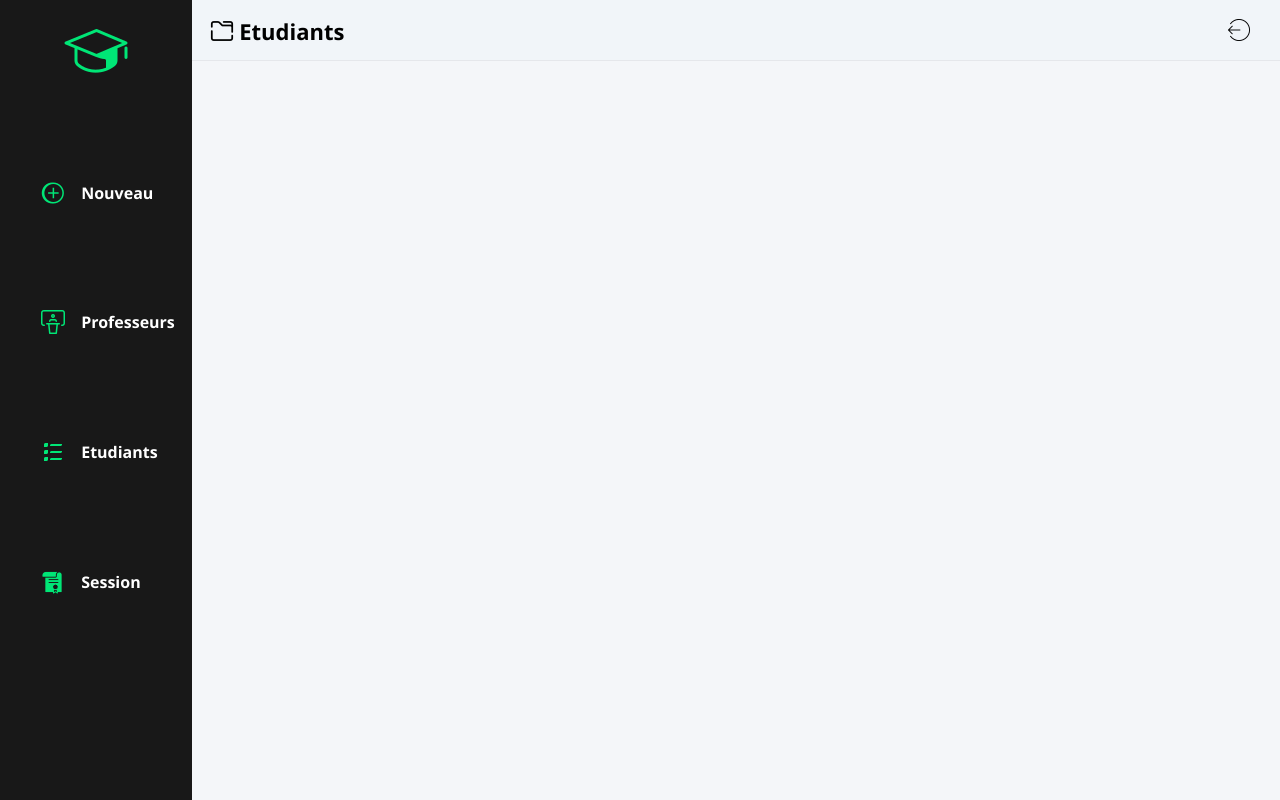
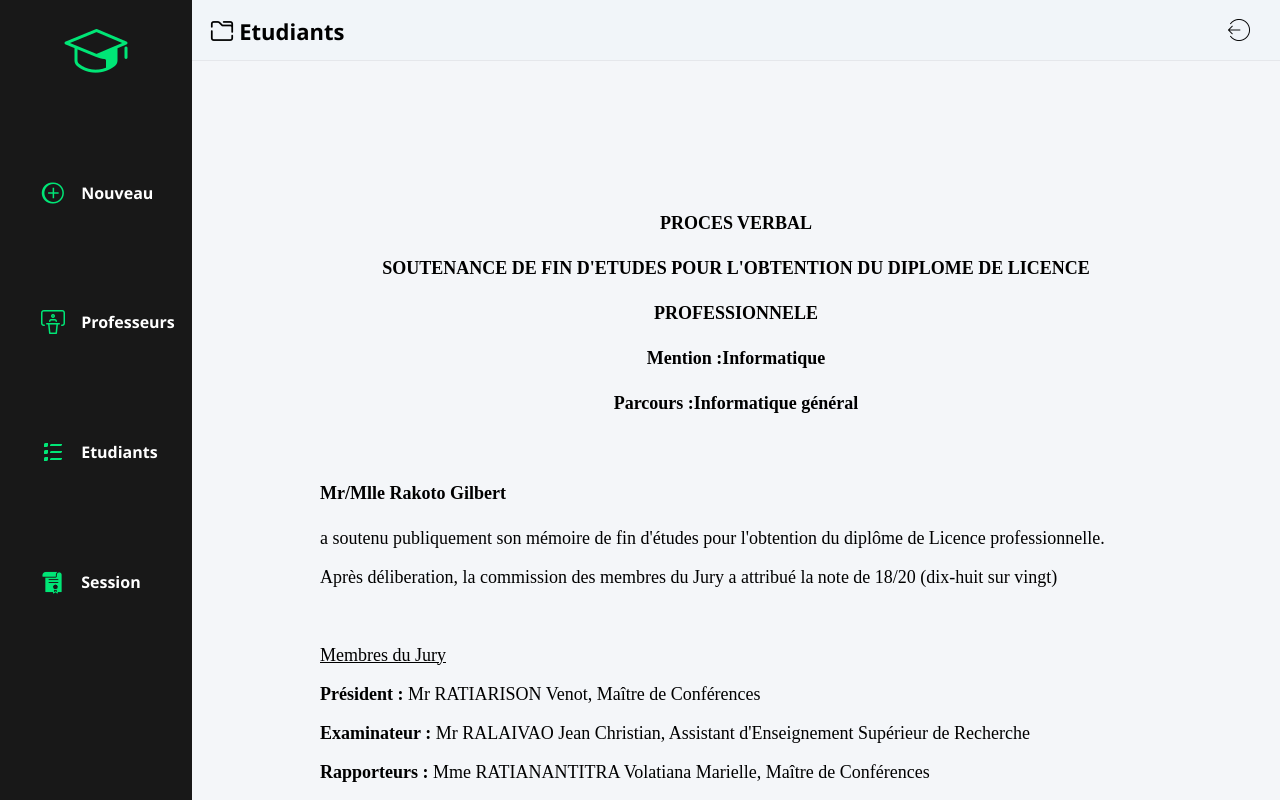
Before and after one commit to Ratsi0ry/gestion-de-soutenance, a Vue app: page /pagePdf in a window 1280 px wide. Shown: the top 800 px of the page. Built offline with nearby package versions, Linux system fonts and the light colour scheme.

Commit message:
ui procès verbal finie

```diff
--- a/package.json
+++ b/package.json
@@ -10,6 +10,7 @@
   },
   "dependencies": {
     "chart.js": "^4.5.1",
+    "html2pdf.js": "^0.14.0",
     "vue": "^3.5.32",
     "vue-chartjs": "^5.3.3",
     "vue-router": "^4.6.4"
--- a/src/components/NewProf.vue
+++ b/src/components/NewProf.vue
@@ -20,7 +20,7 @@
                     <option value="Mme">Mme</option>
                 </select>
             </div>
-        </div><br>
+            </div><br>
 
             <label for="name">Nom :</label><br>
             <input type="text" id="name" required><br><br>
@@ -39,7 +39,7 @@
             </select><br><br>
 
             <div class="ok">
-                <button type="reset" class="btnReset"><img src="/src/assets/icons8-rendez-vous-périodique-24.png" alt=""></button>
+                <button type="reset" class="btnReset"><img src="/src/assets/icons8-rendez-vous-périodique-24-black.png" alt=""></button>
                 <button type="submit" class="btnSubmit">Valider</button>
             </div>
         </div>
--- a/src/components/NewSdt.vue
+++ b/src/components/NewSdt.vue
@@ -41,7 +41,7 @@
             <input type="email" id="email" required><br><br><br>
 
             <div class="ok">
-                <button type="reset" class="btnReset"><img src="/src/assets/icons8-rendez-vous-périodique-24.png" alt=""></button>
+                <button type="reset" class="btnReset"><img src="/src/assets/icons8-rendez-vous-périodique-24-black.png" alt=""></button>
                 <button type="submit" class="btnSubmit">Valider</button>
             </div>
         </div>
--- /dev/null
+++ b/src/components/PagePdf.vue
@@ -0,0 +1,50 @@
+<template>
+    <div class="element">
+        <div class="contain">
+
+            <h4 class="putCenter">PROCES VERBAL</h4>
+            <h4 class="putCenter">SOUTENANCE DE FIN D'ETUDES POUR L'OBTENTION DU DIPLOME DE LICENCE</h4>
+            <h4 class="putCenter">PROFESSIONNELE</h4>
+            <h4 class="putCenter"><b>Mention :</b> Informatique</h4>
+            <h4 class="putCenter"><b>Parcours :</b> Informatique général</h4><br>
+
+
+            <h4>Mr/Mlle Rakoto Gilbert</h4>
+
+            <p> a soutenu publiquement son mémoire de fin d'études pour l'obtention du diplôme de
+            Licence professionnelle.</p>
+
+            <p>Après déliberation, la commission des membres du Jury a attribué la note de 18/20
+            (dix-huit sur vingt)</p><br>
+
+            <p><u>Membres du Jury</u></p>
+
+            <p><b>Président :</b> Mr RATIARISON Venot,  Maître de Conférences</p>
+
+            <p><b>Examinateur :</b> Mr RALAIVAO Jean Christian, Assistant d'Enseignement Supérieur de Recherche </p>
+
+            <p><b>Rapporteurs :</b> Mme RATIANANTITRA Volatiana Marielle, Maître de Conférences</p>
+            <p>Mr HARIJAONA José</p>
+
+        </div>
+    </div>
+</template>
+
+<script setup>
+</script>
+
+<style scoped>
+    .element{
+        padding: 0;
+    }
+
+    .putCenter{
+        display: flex;
+        justify-content: center;
+    }
+
+    .contain{
+        padding: 7rem;
+        font-size: large;
+    }
+</style>
--- a/src/components/Session.vue
+++ b/src/components/Session.vue
@@ -73,7 +73,7 @@
                 <div class="finalBtn">
                     <button type="reset" class="btnReset"><img src="/src/assets/icons8-rendez-vous-périodique-24.png" alt=""></button>
                     <button type="submit" class="btnSubmit">Valider</button>
-                    <button id="downloadPdf"><img src="/src/assets/icons8-export-pdf-36.png"></button>
+                    <!--<button id="downloadPdf"><img src="/src/assets/icons8-export-pdf-36.png"></button>-->
                 </div>
 
             </div>
@@ -161,6 +161,10 @@
         border-radius: 8px;
         padding: 0.5rem;
     }
+    .btnSubmit:active, .btnReset:active{
+        transform: scale(0);
+        transition: 0.2s ease-in-out;
+    }
 
     .logo{
         display: flex;
```
Also changed, not shown: src/main.js (+3 -15 lines), src/assets/icons8-rendez-vous-périodique-24-black.png (added), 1 other file (tests, documents, lock files or other folders).
